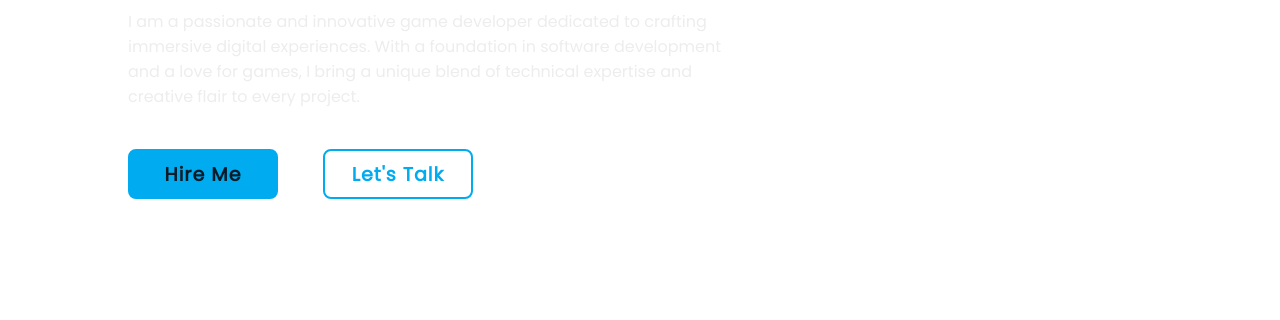
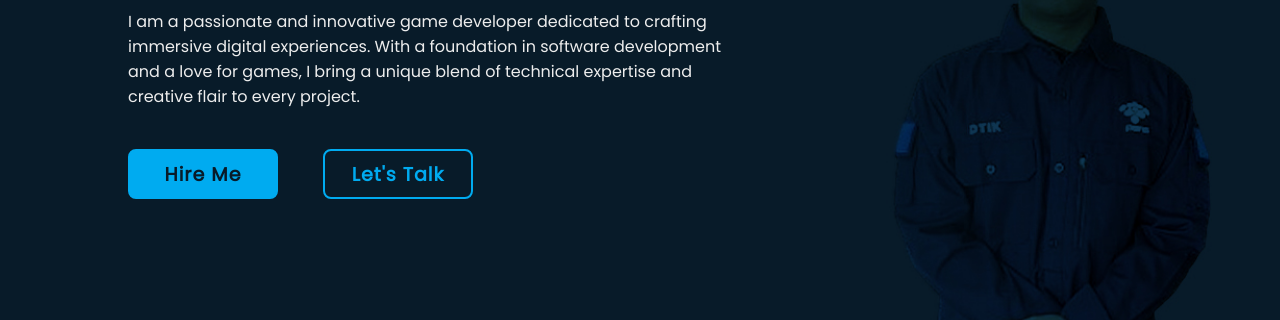
Before and after one commit to MuhammadAymanFahad/PortofolioWebsite, a plain HTML site: page index.html in a window 1280 px wide. Shown: the part 397-717 px from the top of the page. Drawn offline with nearby package versions, Linux system fonts and the light colour scheme; the site is published under a folder, as on GitHub Pages, so addresses that start at the root find nothing.

Commit message:
Update portofolio.css

```diff
--- a/portofolio.css
+++ b/portofolio.css
@@ -52,7 +52,7 @@ body{
 }
 .home{
     height: 100vh;
-    background: url(/Assets/img/background.jpg) no-repeat;
+    background: url(Assets/img/background.jpg) no-repeat;
     background-size: cover;
     background-position: center;
     display: flex;
```
